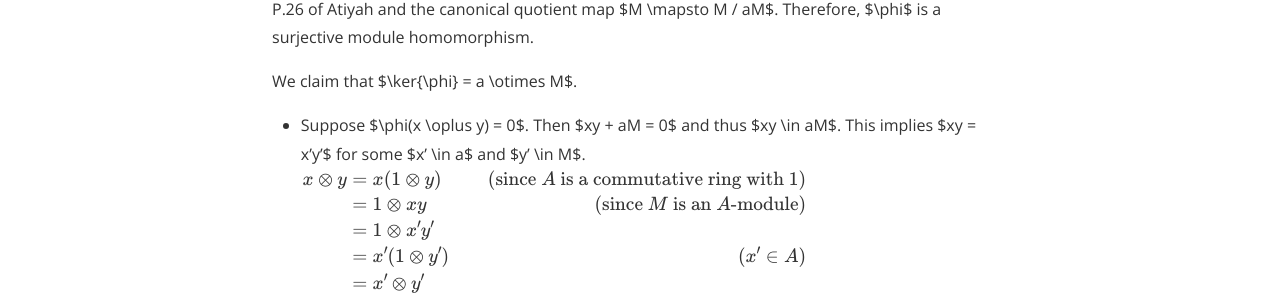
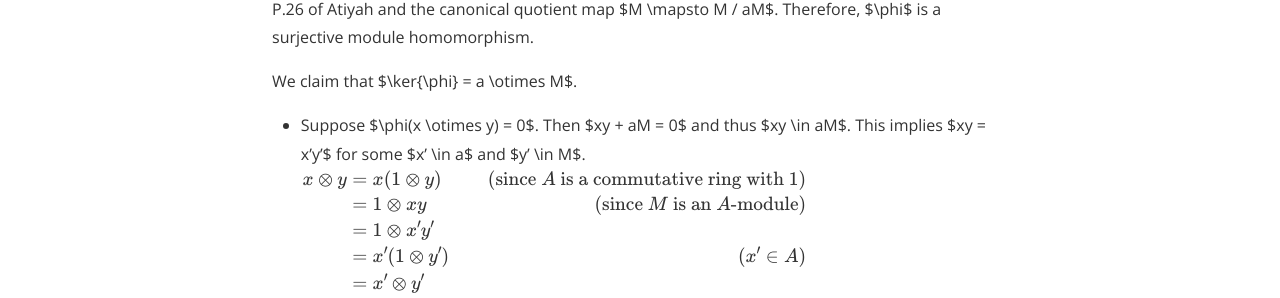
Before and after one commit to hidenori-shinohara/hidenori-shinohara.github.io, a Jekyll site: the page built from _posts/atiyah/chapter2/2019-11-23-module-exact-sequence-ex-2-2.md, in a window 1280 px wide. Shown: the part 875-1173 px from the top of the page. Built offline with Jekyll 4.4.1, drawn with Linux system fonts in a browser that asks for light colours; nearby versions of some CDN libraries; formulas are drawn with MathJax 3.

Commit message:
Fix a typo

```diff
--- a/_posts/atiyah/chapter2/2019-11-23-module-exact-sequence-ex-2-2.md
+++ b/_posts/atiyah/chapter2/2019-11-23-module-exact-sequence-ex-2-2.md
@@ -30,7 +30,7 @@ Therefore, $\phi$ is a surjective module homomorphism.
 
 We claim that $\ker{\phi} =  a \otimes M$.
 
-* Suppose $\phi(x \oplus y) = 0$.
+* Suppose $\phi(x \otimes y) = 0$.
   Then $xy + aM = 0$ and thus $xy \in aM$.
   This implies $xy = x'y'$ for some $x' \in a$ and $y' \in M$.
   $$
```
